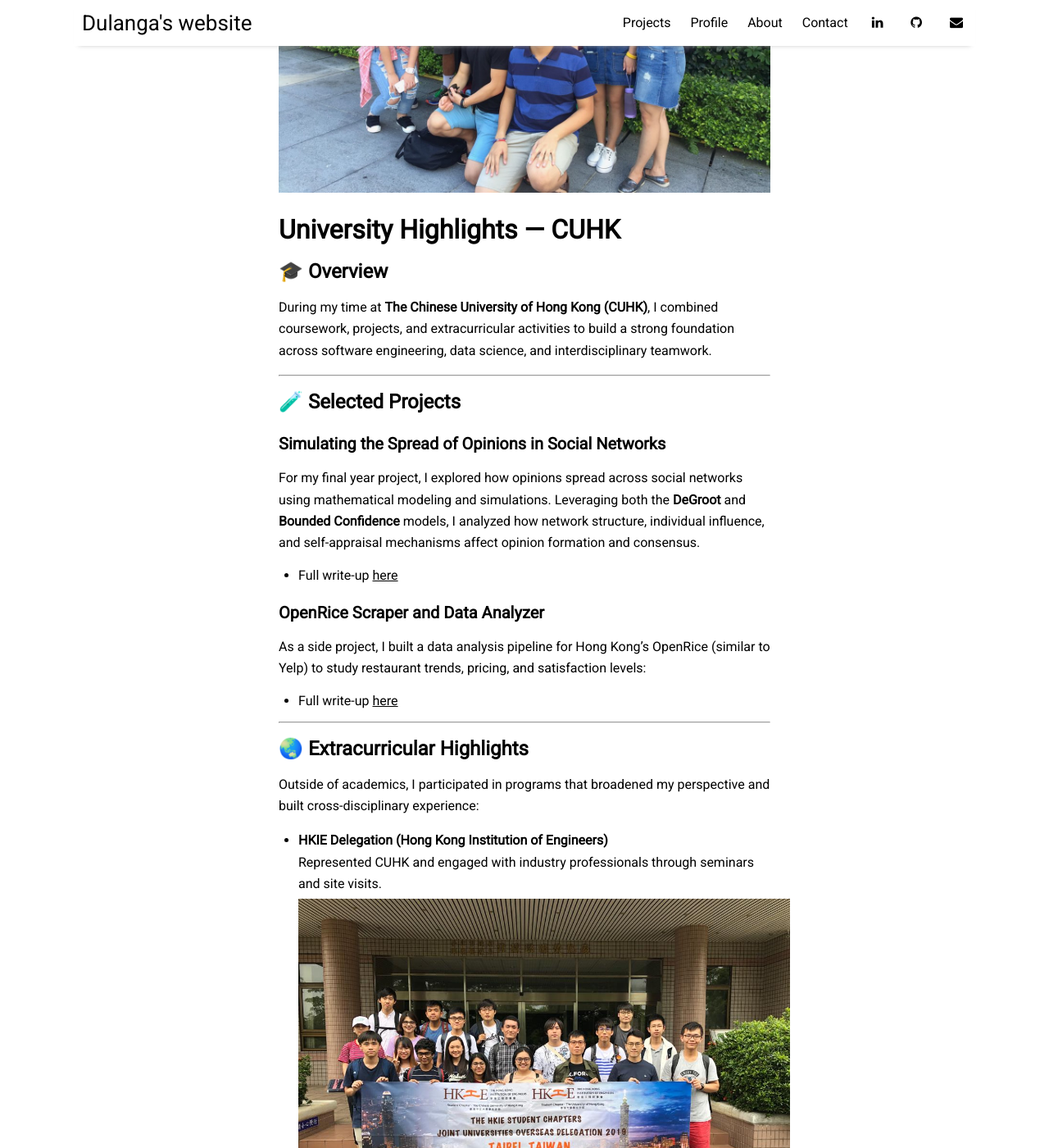
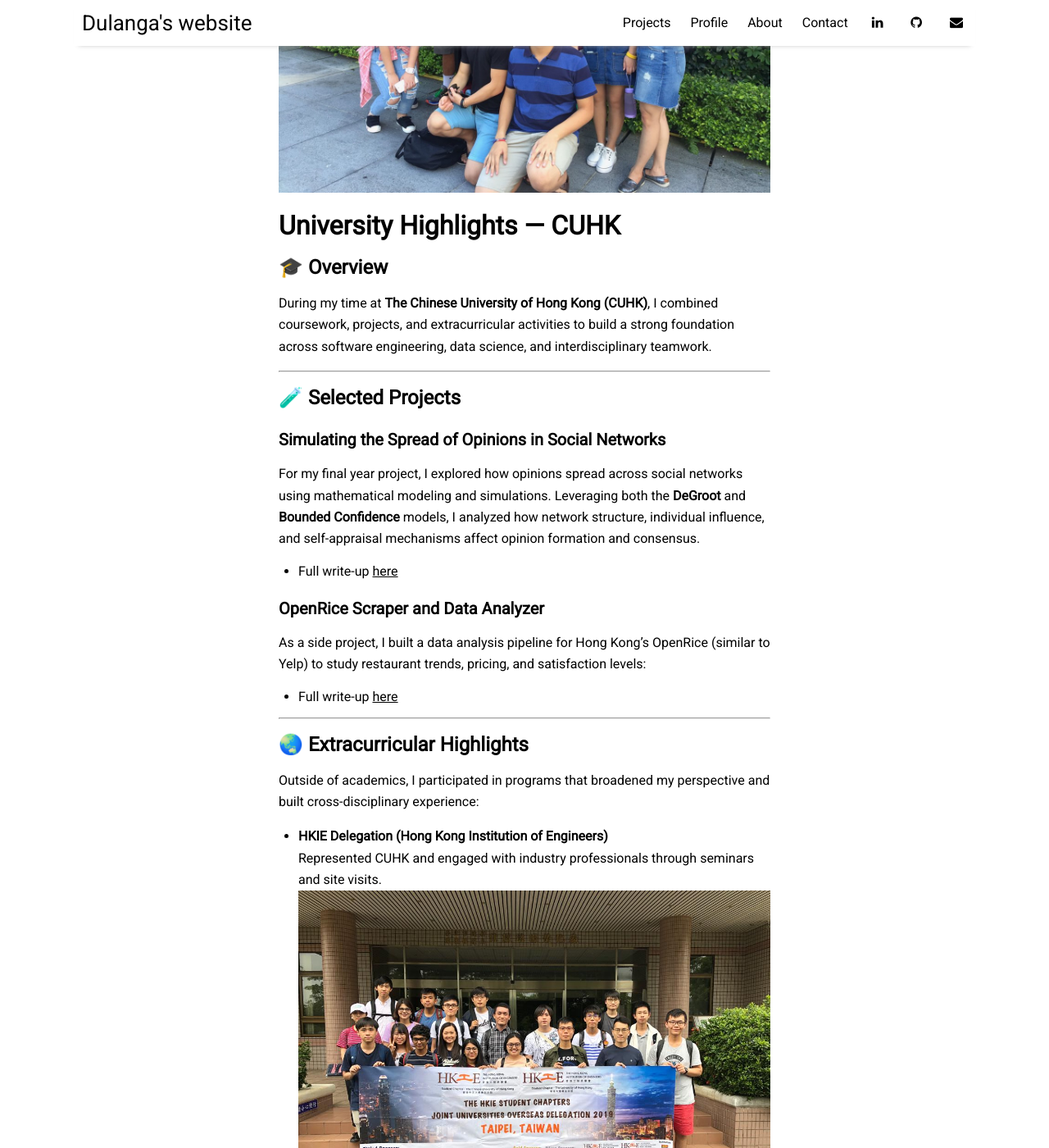
Before and after one commit to dulangaj/dulangaj.github.io, a Jekyll site: the page built from _posts/2020-06-30-cuhk.md, in a window 1280 px wide and 1400 px high, scrolled down 377 px. Shown: the whole window at 82% size. Built offline with Jekyll 4.4.1, drawn with Linux system fonts in a browser that asks for light colours; nearby versions of some CDN libraries.

Commit message:
Fixes images going out of bounds on mobile

```diff
--- a/assets/css/main.scss
+++ b/assets/css/main.scss
@@ -27,3 +27,11 @@
 $rss-color: #ff6600;
 
 @import "-sections-dir";
+
+.post-content img {
+    max-width: 100%;
+    height: auto;
+    display: block;
+    margin: 0 auto;
+    overflow-x: auto;
+  }
```
